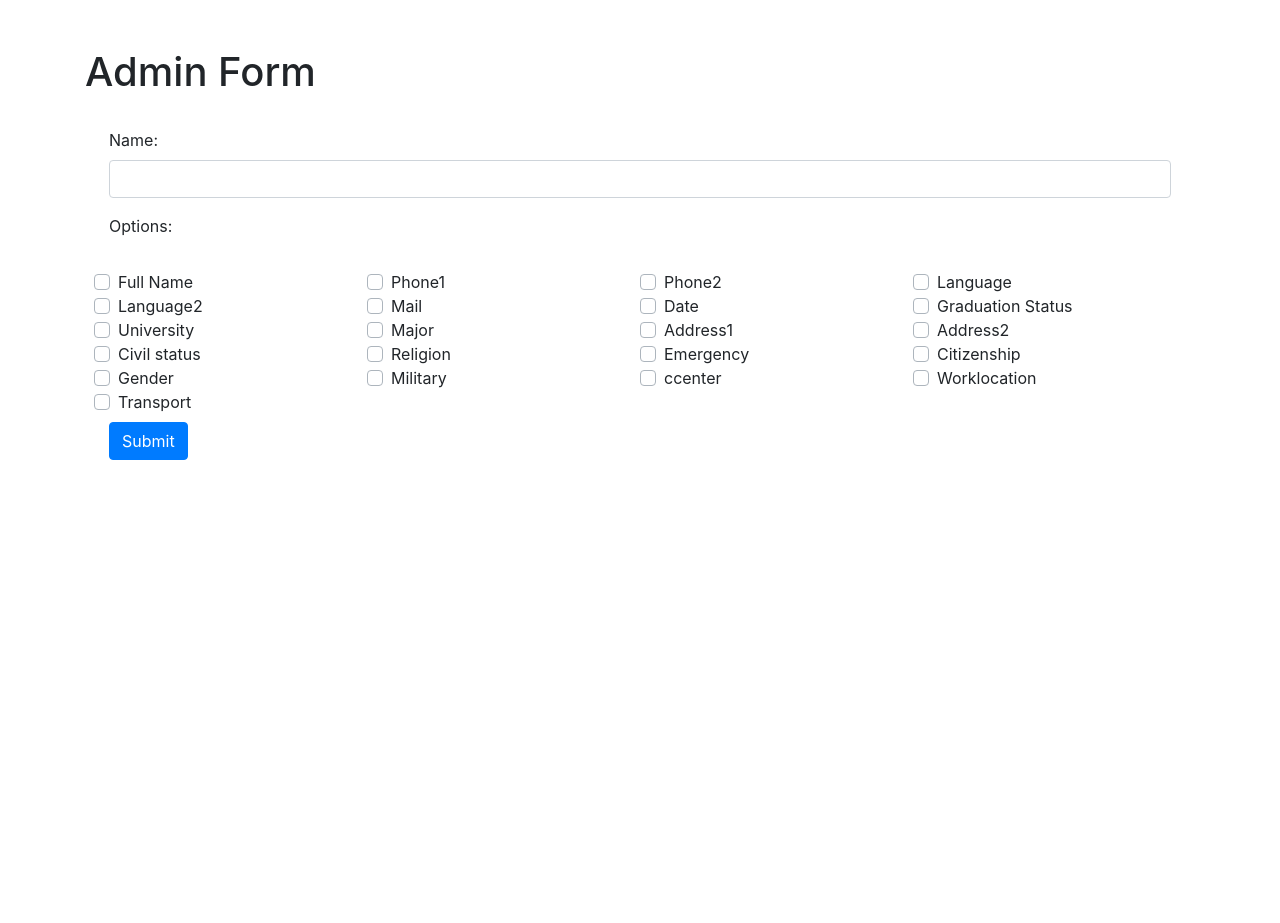
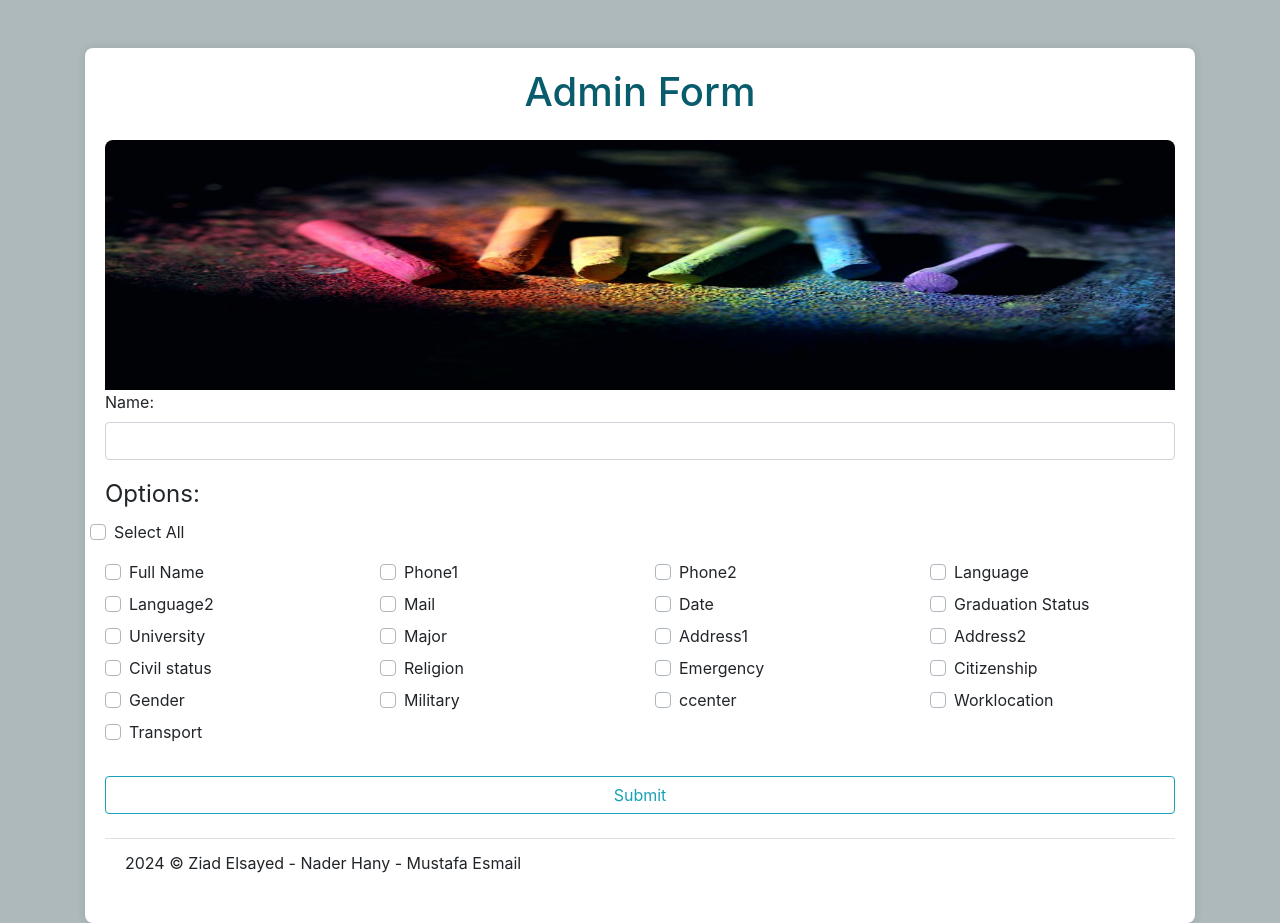
Before and after one commit to ziadelsayed0/Job-Application-Submission-System, a Flask app: page /admin in a window 1280 px wide. Before the commit the page ends 460 px from the top, so only its background shows below. Run offline with Flask 3, Linux system fonts and the light colour scheme; some libraries are stand-ins or nearby versions.

Commit message:
Enhance Admin/Dashboard Pages and Create a New Features

```diff
--- a/app.py
+++ b/app.py
@@ -18,16 +18,18 @@ CORS(app)
 db = SQLAlchemy(app)
 
 class Form(db.Model):
-    __tablename__ = 'forms'
+    __tablename__ = 'allforms'
 
     id = db.Column(db.String(50), primary_key=True)
     name = db.Column(db.String(100), nullable=False)
     options = db.Column(MutableDict.as_mutable(db.JSON), nullable=False)
+    form_data = db.relationship('FormData', backref='form', cascade="all, delete-orphan")
 
 class FormData(db.Model):
     __tablename__ = 'formdata'
+
     id = db.Column(db.String(50), primary_key=True)
-    form_id = db.Column(db.String(50), nullable=False)
+    form_id = db.Column(db.String(50), db.ForeignKey('allforms.id'), nullable=False)
     fullname = db.Column(db.String(100), nullable=True)
     phone1 = db.Column(db.String(100), nullable=True)
     phone2 = db.Column(db.String(100), nullable=True)
@@ -61,13 +63,6 @@ def create_tables():
         db.create_all()
 
 create_tables()
-
-# @app.route('/')
-# def Home():
-#     return render_template('index.html')
-
-
-
 
 @app.route('/form/<form_id>/data', methods=['POST'])
 def add_form_data(form_id):
@@ -107,20 +102,6 @@ def add_form_data(form_id):
         print(f"An error occurred: {e}")
         return jsonify({'message': 'An error occurred while adding the form data'}), 500
 
-@app.route('/forms/<form_id>/<form_data_id>', methods=['DELETE'])
-def delete_form_data(form_id, form_data_id):
-    try:
-        form_data = FormData.query.filter_by(form_id=form_id, id=form_data_id).first()
-        if form_data:
-            db.session.delete(form_data)
-            db.session.commit()
-            return jsonify({'message': 'Form data deleted successfully'}), 200
-        else:
-            return jsonify({'message': 'Form data not found'}), 404
-    except Exception as e:
-        print(f"An error occurred: {e}")
-        return jsonify({'message': 'An error occurred while deleting the form data'}), 500
-
 
 @app.route('/admin', methods=['GET'])
 def adminPage():
@@ -140,11 +121,8 @@ def create_form():
 def get_form(form_id):
     form = Form.query.get(form_id)
     if form:
-        # return jsonify({
-        #     'id': form.id,
-        #     'name': form.name,
-        #     'options': form.options
-        # })
+
+
        return render_template("index.html",options={"name":form.name,"options":form.options})
     else:
         return jsonify({'message': 'Form not found'}), 404
@@ -172,15 +150,21 @@ def update_form(form_id):
         return jsonify({'message': 'Form not found'}), 404
 
 # Endpoint to delete a form by ID
-@app.route('/forms/<string:form_id>', methods=['DELETE'])
+@app.route('/deleteform/<string:form_id>/', methods=['DELETE'])
 def delete_form(form_id):
-    form = Form.query.get(form_id)
-    if form:
-        db.session.delete(form)
-        db.session.commit()
-        return jsonify({'message': 'Form deleted successfully'})
-    else:
-        return jsonify({'message': 'Form not found'}), 404
+    form = Form.query.get_or_404(form_id)
+    db.session.delete(form)
+    db.session.commit()
+    return jsonify({'message': 'Form and associated data deleted successfully'}), 200
+
+
+# Endpoint to delete a specific FormData entry
+@app.route('/deleteforms/<string:form_id>/<string:formdata_id>/', methods=['DELETE'])
+def delete_formdata_entry(form_id, formdata_id):
+    formdata_entry = FormData.query.filter_by(form_id=form_id, id=formdata_id).first_or_404()
+    db.session.delete(formdata_entry)
+    db.session.commit()
+    return jsonify({'message': 'Form data entry deleted successfully'}), 200
 
 
 @app.route('/form/<form_id>/data', methods=['GET'])
--- a/static/js/admin.js
+++ b/static/js/admin.js
@@ -73,4 +73,11 @@ document.addEventListener('DOMContentLoaded', (event) => {
             console.error('Error:', error);
         });
     });
+    //select all checked or not
+    document.getElementById('select-all').addEventListener('change', function() {
+        var checkboxes = document.querySelectorAll('input[type="checkbox"]');
+        for (var checkbox of checkboxes) {
+            checkbox.checked = this.checked;
+        }
+    });
 });
--- a/templates/admin.html
+++ b/templates/admin.html
@@ -7,129 +7,209 @@
     <title>Admin Form</title>
     <!-- Bootstrap CSS -->
     <link rel="stylesheet" href="https://stackpath.bootstrapcdn.com/bootstrap/4.5.2/css/bootstrap.min.css">
+    <style>
+        body {
+            background-color: #a1aeb1dc;
+        }
+        h1{
+            color: #085c6b;
+        }
+        .form-container {
+            background-color: white;
+            padding: 20px;
+            border-radius: 8px;
+            box-shadow: 0 0 10px rgba(0, 0, 0, 0.1);
+        }
+        .custom-checkbox .custom-control-label::before {
+            background-color: #ffffff;
+        }
+        .custom-checkbox .custom-control-input:checked ~ .custom-control-label::before {
+            background-color: #007bff;
+        }
+        .header-image {
+            width: 100%;
+            height: 250px;
+            border-radius: 8px 8px 0 0;
+        }
+        .card-footer {
+            background-color: rgba(255, 255, 255, 0.5);
+        }
+    </style>
 </head>
 
 <body>
     <div class="container mt-5">
-        <h1>Admin Form</h1>
-        <form id="adminForm" class="p-4">
+        <div class="form-container">
+            <h1 class="text-center mb-4">Admin Form</h1>
+            <img src="../static/assets/images/ai3.jpg" class="header-image" alt="Header Image">
+            <form id="adminForm">
                 <div class="form-group">
                     <label for="formname">Name:</label>
                     <input type="text" class="form-control" id="formname" name="name" required>
                 </div>
-            <label>Options:</label><br>
-
-            <br />
+                <fieldset>
+                    <legend>Options:</legend>
+                    <div class="row mb-3">
+                        <div class="custom-control custom-checkbox col-12">
+                            <input type="checkbox" class="custom-control-input" id="select-all">
+                            <label class="custom-control-label" for="select-all">Select All</label>
+                        </div>
+                    </div>
                     <div class="row">
-                <div class="custom-control custom-checkbox col-3">
+                        <div class="col-md-3 mb-2">
+                            <div class="custom-control custom-checkbox">
                                 <input type="checkbox" class="custom-control-input" id="full-name" name="full-name">
                                 <label class="custom-control-label" for="full-name">Full Name</label>
                             </div>
-                <div class="custom-control custom-checkbox col-3">
+                        </div>
+                        <div class="col-md-3 mb-2">
+                            <div class="custom-control custom-checkbox">
                                 <input type="checkbox" class="custom-control-input" id="phone1" name="phone1">
                                 <label class="custom-control-label" for="phone1">Phone1</label>
                             </div>
-                <div class="custom-control custom-checkbox col-3">
+                        </div>
+                        <div class="col-md-3 mb-2">
+                            <div class="custom-control custom-checkbox">
                                 <input type="checkbox" class="custom-control-input" id="phone2" name="phone2">
                                 <label class="custom-control-label" for="phone2">Phone2</label>
                             </div>
-                <div class="custom-control custom-checkbox col-3">
+                        </div>
+                        <div class="col-md-3 mb-2">
+                            <div class="custom-control custom-checkbox">
                                 <input type="checkbox" class="custom-control-input" id="language" name="language">
                                 <label class="custom-control-label" for="language">Language</label>
                             </div>
                         </div>
-
+                    </div>
                     <div class="row">
-                <div class="custom-control custom-checkbox col-3">
+                        <div class="col-md-3 mb-2">
+                            <div class="custom-control custom-checkbox">
                                 <input type="checkbox" class="custom-control-input" id="language2">
                                 <label class="custom-control-label" for="language2">Language2</label>
                             </div>
-                <div class="custom-control custom-checkbox col-3">
+                        </div>
+                        <div class="col-md-3 mb-2">
+                            <div class="custom-control custom-checkbox">
                                 <input type="checkbox" class="custom-control-input" id="mail">
                                 <label class="custom-control-label" for="mail">Mail</label>
                             </div>
-                <div class="custom-control custom-checkbox col-3">
+                        </div>
+                        <div class="col-md-3 mb-2">
+                            <div class="custom-control custom-checkbox">
                                 <input type="checkbox" class="custom-control-input" id="date">
                                 <label class="custom-control-label" for="date">Date</label>
                             </div>
-                <div class="custom-control custom-checkbox col-3">
+                        </div>
+                        <div class="col-md-3 mb-2">
+                            <div class="custom-control custom-checkbox">
                                 <input type="checkbox" class="custom-control-input" id="gradst">
                                 <label class="custom-control-label" for="gradst">Graduation Status</label>
                             </div>
                         </div>
-
+                    </div>
                     <div class="row">
-                <div class="custom-control custom-checkbox col-3">
+                        <div class="col-md-3 mb-2">
+                            <div class="custom-control custom-checkbox">
                                 <input type="checkbox" class="custom-control-input" id="university">
                                 <label class="custom-control-label" for="university">University</label>
                             </div>
-                <div class="custom-control custom-checkbox col-3">
+                        </div>
+                        <div class="col-md-3 mb-2">
+                            <div class="custom-control custom-checkbox">
                                 <input type="checkbox" class="custom-control-input" id="major">
                                 <label class="custom-control-label" for="major">Major</label>
                             </div>
-                <div class="custom-control custom-checkbox col-3">
+                        </div>
+                        <div class="col-md-3 mb-2">
+                            <div class="custom-control custom-checkbox">
                                 <input type="checkbox" class="custom-control-input" id="address1">
                                 <label class="custom-control-label" for="address1">Address1</label>
                             </div>
-                <div class="custom-control custom-checkbox col-3">
+                        </div>
+                        <div class="col-md-3 mb-2">
+                            <div class="custom-control custom-checkbox">
                                 <input type="checkbox" class="custom-control-input" id="address2">
                                 <label class="custom-control-label" for="address2">Address2</label>
                             </div>
                         </div>
-
-
+                    </div>
                     <div class="row">
-
-                <div class="custom-control custom-checkbox col-3">
+                        <div class="col-md-3 mb-2">
+                            <div class="custom-control custom-checkbox">
                                 <input type="checkbox" class="custom-control-input" id="civilst">
                                 <label class="custom-control-label" for="civilst">Civil status</label>
                             </div>
-                <div class="custom-control custom-checkbox col-3">
+                        </div>
+                        <div class="col-md-3 mb-2">
+                            <div class="custom-control custom-checkbox">
                                 <input type="checkbox" class="custom-control-input" id="religion">
                                 <label class="custom-control-label" for="religion">Religion</label>
                             </div>
-                <div class="custom-control custom-checkbox col-3">
+                        </div>
+                        <div class="col-md-3 mb-2">
+                            <div class="custom-control custom-checkbox">
                                 <input type="checkbox" class="custom-control-input" id="emergency">
                                 <label class="custom-control-label" for="emergency">Emergency</label>
                             </div>
-                <div class="custom-control custom-checkbox col-3">
+                        </div>
+                        <div class="col-md-3 mb-2">
+                            <div class="custom-control custom-checkbox">
                                 <input type="checkbox" class="custom-control-input" id="citizenship">
                                 <label class="custom-control-label" for="citizenship">Citizenship</label>
                             </div>
                         </div>
-
-
-            <div class=" row ">
-                <div class="custom-control custom-checkbox col-3">
+                    </div>
+                    <div class="row ">
+                        <div class="col-md-3 mb-2">
+                            <div class="custom-control custom-checkbox">
                                 <input type="checkbox" class="custom-control-input" id="gender">
                                 <label class="custom-control-label" for="gender">Gender</label>
                             </div>
-                <div class="custom-control custom-checkbox col-3">
+                        </div>
+                        <div class="col-md-3 mb-2">
+                            <div class="custom-control custom-checkbox">
                                 <input type="checkbox" class="custom-control-input" id="military">
                                 <label class="custom-control-label" for="military">Military</label>
                             </div>
-                <div class="custom-control custom-checkbox col-3">
+                        </div>
+                        <div class="col-md-3 mb-2">
+                            <div class="custom-control custom-checkbox">
                                 <input type="checkbox" class="custom-control-input" id="ccenter">
                                 <label class="custom-control-label" for="ccenter">ccenter</label>
                             </div>
-                <div class="custom-control custom-checkbox col-3">
+                        </div>
+                        <div class="col-md-3 mb-2">
+                            <div class="custom-control custom-checkbox">
                                 <input type="checkbox" class="custom-control-input" id="worklocation">
                                 <label class="custom-control-label" for="worklocation">Worklocation</label>
                             </div>
-
-                <div class="custom-control custom-checkbox col-3">
+                        </div>
+                        <div class="col-md-3 mb-2">
+                            <div class="custom-control custom-checkbox">
                                 <input type="checkbox" class="custom-control-input" id="transport">
                                 <label class="custom-control-label" for="transport">Transport</label>
                             </div>
+                        </div>
                         <!-- Add more checkboxes as per your list -->
                     </div>
-            <button type="submit" class="btn btn-primary mt-2">Submit</button>
-        </form>
-
+                </fieldset>
+                <div class="text-center mt-4">
+                    <button type="submit" class="btn btn-outline-info btn-block mb-4">Submit</button>
                 </div>
 
+                <div class="card-footer">
+                    <p>2024 © Ziad Elsayed - Nader Hany - Mustafa Esmail </p>
+                </div>
+            </form>
+        </div>
+    </div>
+
+    <!-- Bootstrap JS and dependencies -->
+    <script src="https://code.jquery.com/jquery-3.5.1.slim.min.js"></script>
+    <script src="https://cdn.jsdelivr.net/npm/@popperjs/core@2.9.2/dist/umd/popper.min.js"></script>
+    <script src="https://stackpath.bootstrapcdn.com/bootstrap/4.5.2/js/bootstrap.min.js"></script>
+    <!-- Custom JS -->
+    <script src="../static/js/admin.js"></script>
 </body>
 
-<script src="../static/js/admin.js"></script>
-
 </html>
```
Also changed, not shown: static/js/dashboard.js (+172 -32 lines), templates/dashboard.html (+45 -33 lines), templates/index.html (+7 -7 lines), admin.png (added), dashboard.png (added), instance/forms.db, static/assets/images/ai3.jpg (added). Lines whose indentation alone changed are shown as unchanged.
